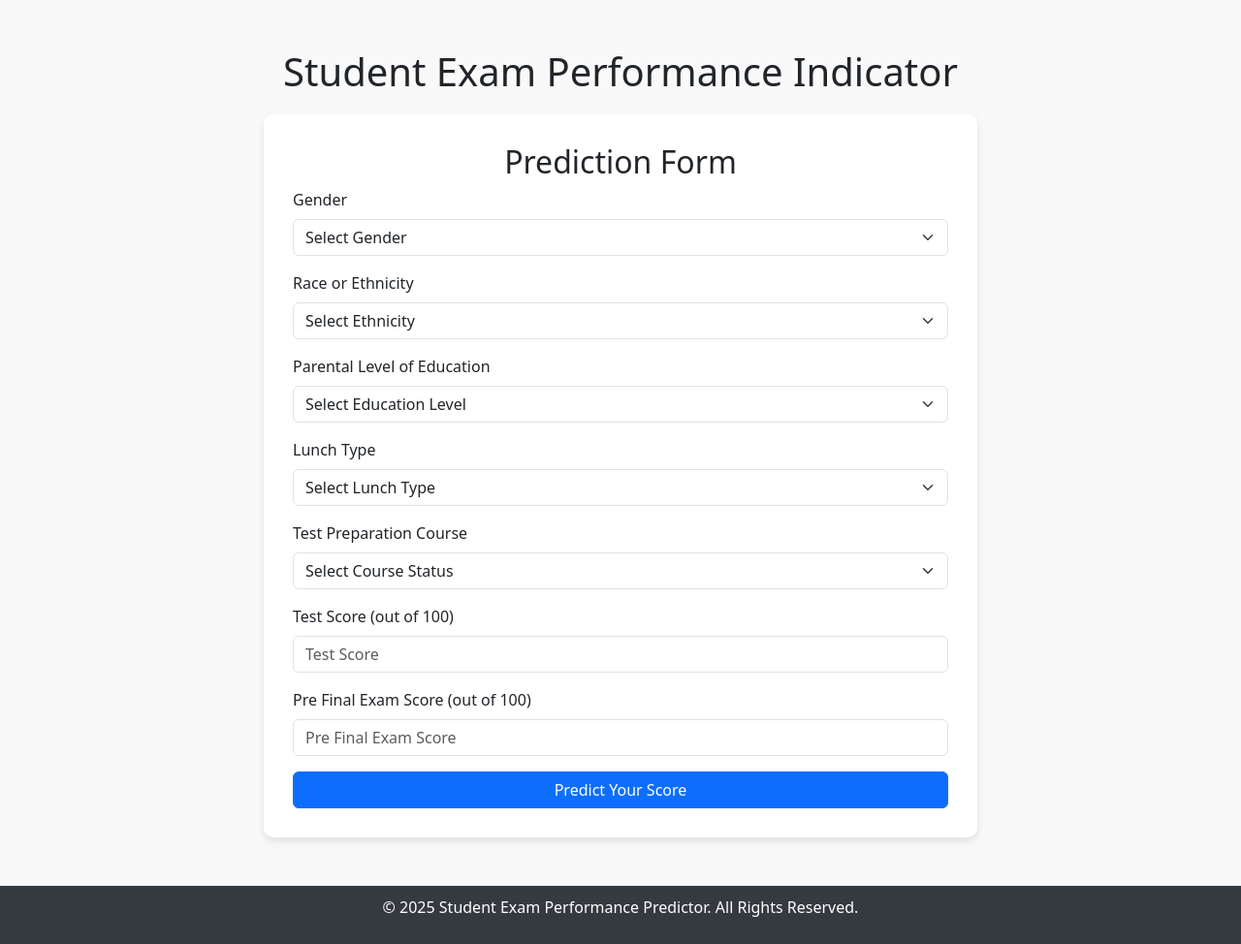
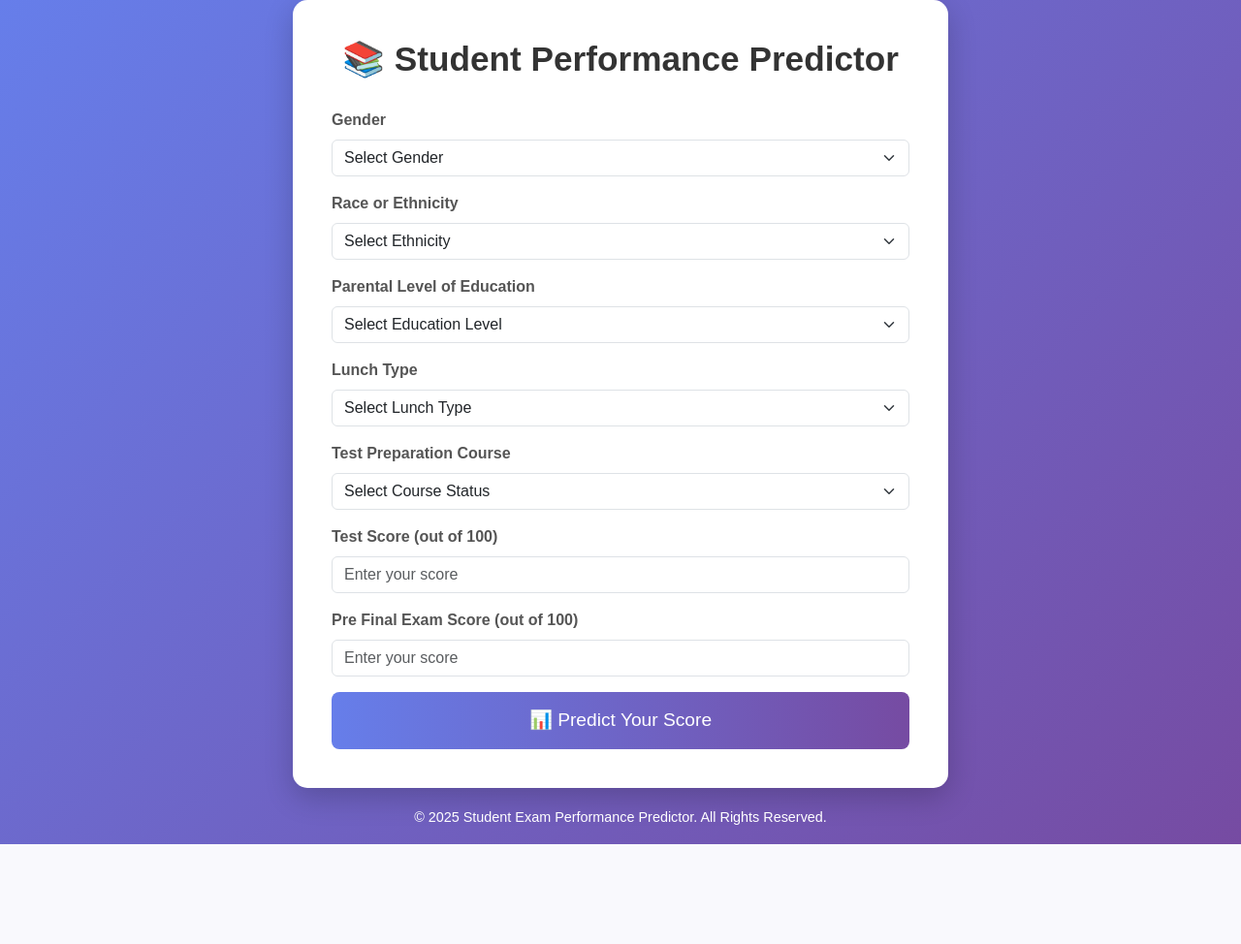
Before and after one commit to vaibhav-pandya/studentperformanceprediction, a Flask app: page / in a window 1280 px wide. Shown: the whole page at 97% size. After the commit the page ends 871 px from the top, so only its background shows below. Run offline with Flask 3, Linux system fonts and the light colour scheme.

Commit message:
Revised UI

```diff
--- a/src/pipeline/predict_pipeline.py
+++ b/src/pipeline/predict_pipeline.py
@@ -11,7 +11,9 @@
     def predict(self, features):
         try:
             model_path = os.path.join('artifacts', 'model.pkl')
+            # model_path = 'artifacts\model.pkl'
             preprocessor_path = os.path.join('artifacts', 'preprocessor.pkl')
+            # model_path = 'artifacts\preprocessor.pkl'
             model = load_object(file_path = model_path)
             preprocessor = load_object(file_path = preprocessor_path)
             data_scaled = preprocessor.transform(features)
--- a/templates/index.html
+++ b/templates/index.html
@@ -8,47 +8,85 @@
     <link href="https://cdn.jsdelivr.net/npm/bootstrap@5.3.0-alpha3/dist/css/bootstrap.min.css" rel="stylesheet">
     <style>
         body {
-            background-color: #f9f9f9;
+            background: linear-gradient(135deg, #667eea, #764ba2);
+            font-family: 'Poppins', sans-serif;
+            color: #fff;
+            min-height: 100vh;
+            display: flex;
+            align-items: center;
+            justify-content: center;
         }
 
         .container {
-            margin-top: 50px;
+            max-width: 700px;
         }
 
         .form-container {
             background: #ffffff;
-            padding: 30px;
-            border-radius: 10px;
-            box-shadow: 0px 4px 8px rgba(0, 0, 0, 0.1);
+            padding: 40px;
+            border-radius: 15px;
+            box-shadow: 0 10px 30px rgba(0, 0, 0, 0.2);
+            animation: fadeIn 1s ease-in-out;
+            color: #333;
         }
 
         h1 {
+            font-size: 2.2rem;
+            font-weight: bold;
             text-align: center;
-            margin-bottom: 20px;
+            margin-bottom: 30px;
+        }
+
+        .form-label {
+            font-weight: 600;
+            color: #555;
         }
 
         .btn-primary {
             width: 100%;
+            background: linear-gradient(to right, #667eea, #764ba2);
+            border: none;
+            padding: 15px;
+            font-size: 1.2rem;
+            border-radius: 8px;
+            transition: 0.3s ease;
+        }
+
+        .btn-primary:hover {
+            transform: scale(1.05);
+            box-shadow: 0 5px 15px rgba(0, 0, 0, 0.3);
+        }
+
+        .alert-success {
+            background: #28a745;
+            color: #fff;
+            font-weight: bold;
         }
 
         footer {
-            margin-top: 50px;
-            background: #343a40;
-            color: #ffffff;
-            padding: 10px 0;
             text-align: center;
+            margin-top: 20px;
+            font-size: 0.9rem;
+        }
+
+        @keyframes fadeIn {
+            from {
+                opacity: 0;
+                transform: translateY(-20px);
+            }
+            to {
+                opacity: 1;
+                transform: translateY(0);
+            }
         }
     </style>
 </head>
 
 <body>
     <div class="container">
-        <h1>Student Exam Performance Indicator</h1>
-        <div class="row justify-content-center">
-            <div class="col-md-8">
         <div class="form-container">
-                    <form action="{{ url_for('predict_datapoint') }}" method="POST">
-                        <h2 class="text-center">Prediction Form</h2>
+            <h1>📚 Student Performance Predictor</h1>
+            <form action="{{ url_for('predict_datapoint') }}" method="POST" id="predictionForm">
                 <div class="mb-3">
                     <label class="form-label">Gender</label>
                     <select class="form-select" name="gender" required>
@@ -98,29 +136,40 @@
                 </div>
                 <div class="mb-3">
                     <label class="form-label">Test Score (out of 100)</label>
-                            <input class="form-control" type="number" name="reading_score" placeholder="Test Score" min="0" max="100" required>
+                    <input class="form-control" type="number" name="reading_score" id="reading_score" placeholder="Enter your score" min="0" max="100" required>
                 </div>
                 <div class="mb-3">
                     <label class="form-label">Pre Final Exam Score (out of 100)</label>
-                            <input class="form-control" type="number" name="writing_score" placeholder="Pre Final Exam Score" min="0" max="100" required>
+                    <input class="form-control" type="number" name="writing_score" id="writing_score" placeholder="Enter your score" min="0" max="100" required>
                 </div>
-                        <button type="submit" class="btn btn-primary">Predict Your Score</button>
+                <button type="submit" class="btn btn-primary">📊 Predict Your Score</button>
             </form>
 
             {% if results %}
             <div class="alert alert-success mt-4 text-center">
-                        <strong>Prediction Result:</strong> Your predicted score is <strong>{{ results }}</strong>
+                🎯 Your predicted score is <strong>{{ results }}</strong>
             </div>
             {% endif %}
-                </div>
-            </div>
-        </div>
         </div>
         <footer>
             <p>© 2025 Student Exam Performance Predictor. All Rights Reserved.</p>
         </footer>
+    </div>
+
     <!-- Bootstrap Bundle with Popper -->
     <script src="https://cdn.jsdelivr.net/npm/bootstrap@5.3.0-alpha3/dist/js/bootstrap.bundle.min.js"></script>
+    <script>
+        // Real-time validation feedback
+        document.getElementById("predictionForm").addEventListener("submit", function(event) {
+            let readingScore = document.getElementById("reading_score").value;
+            let writingScore = document.getElementById("writing_score").value;
+
+            if (readingScore < 0 || readingScore > 100 || writingScore < 0 || writingScore > 100) {
+                alert("Scores must be between 0 and 100!");
+                event.preventDefault();
+            }
+        });
+    </script>
 </body>
 
 </html>
```
Lines whose indentation alone changed are shown as unchanged.
